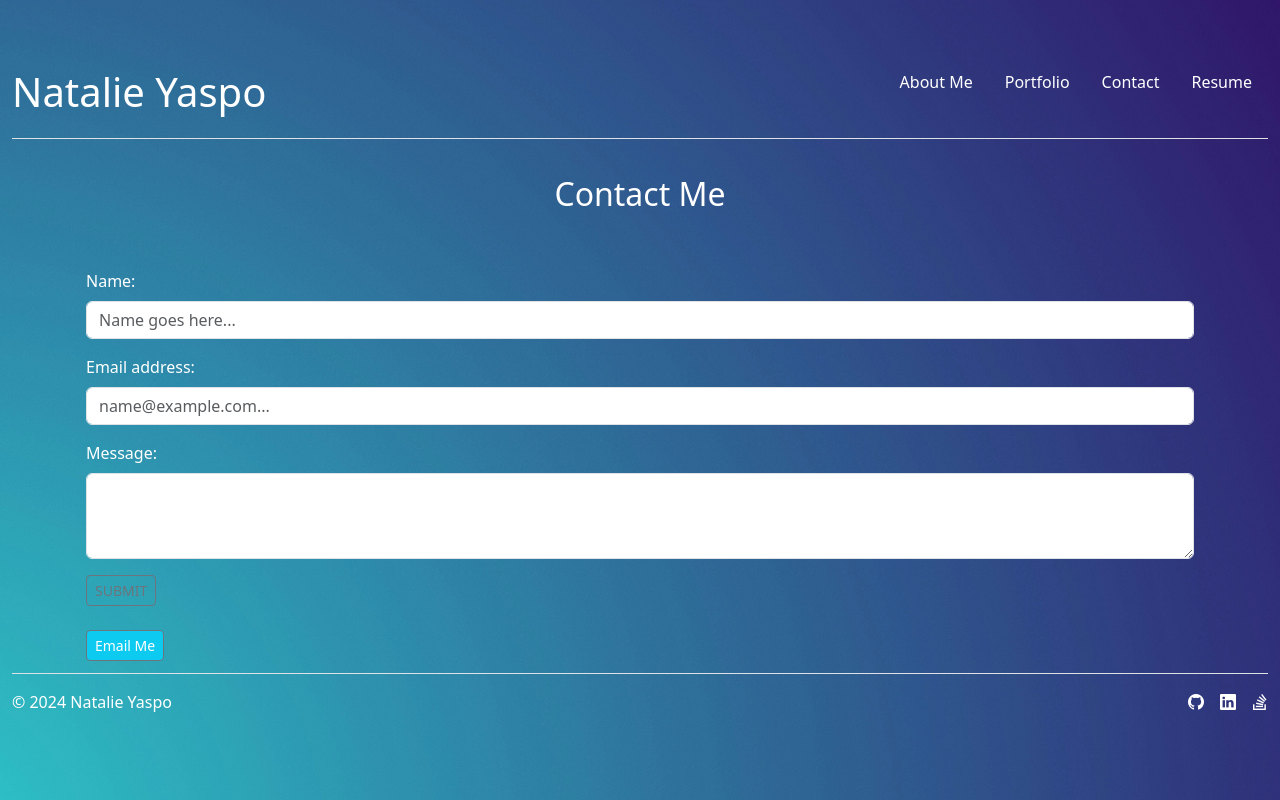
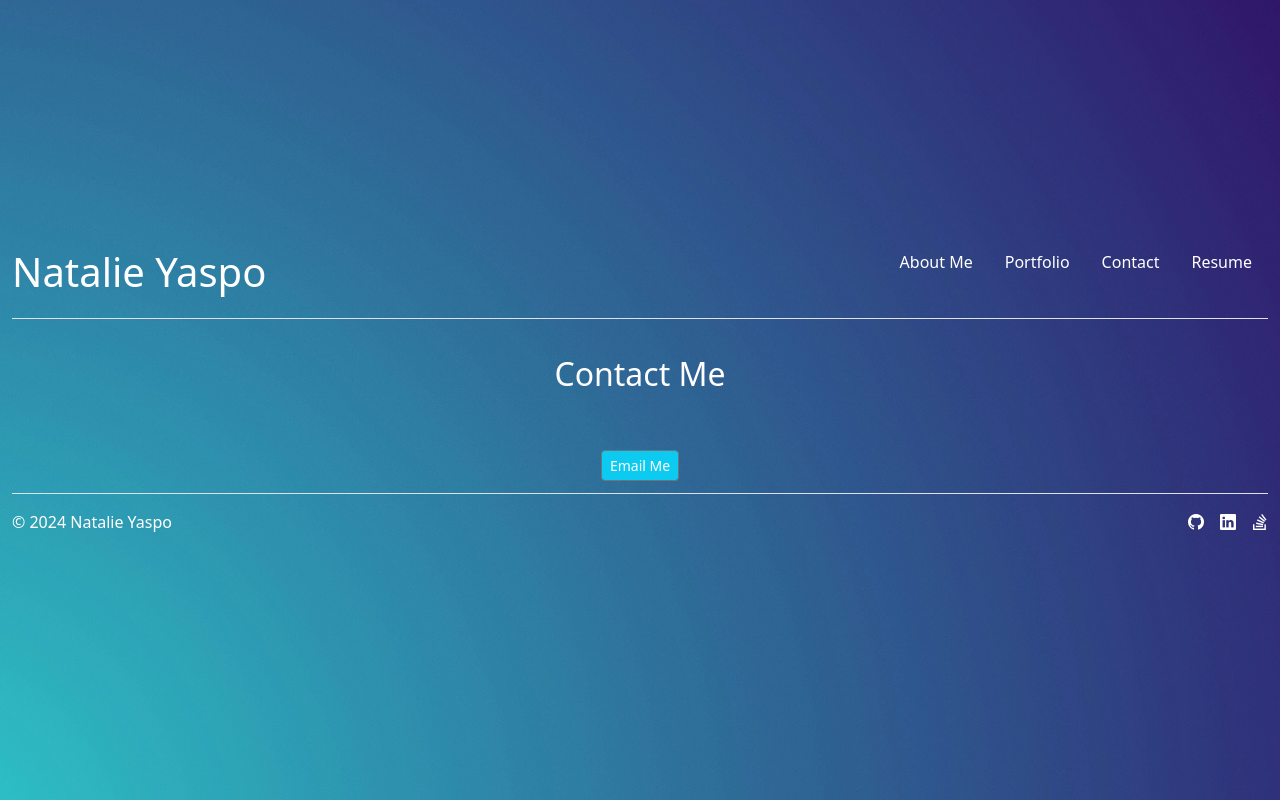
Before and after one commit to NatalieYaspo/Natalie-Yaspo-Portfolio, a React (Vite) app: page /contact in a window 1280 px wide. Built offline with nearby package versions, Linux system fonts and the light colour scheme.

Commit message:
adjusted contact page

```diff
--- a/src/pages/ContactPage.jsx
+++ b/src/pages/ContactPage.jsx
@@ -16,8 +16,8 @@ export default function Contact() {
     <div className="container col-xxl-10 px-1 py-2">
       <div className="row flex-lg-row-reverse align-items-center g-5 py-1">
       <h2 className="text-center">Contact Me</h2>
-      <div className="px-4">
-        <form onSubmit={handleSubmit((data) => setData(JSON.stringify(data)))}>
+      <div className="text-center">
+        {/* <form onSubmit={handleSubmit((data) => setData(JSON.stringify(data)))}>
           <div className="mb-3">
             <label htmlFor="exampleFormControlInput1" className="form-label text-white">Name:</label>
             <input onChange={(e) => setName(e.target.value)}
@@ -65,7 +65,7 @@ export default function Contact() {
           </div>
           <button type="submit" className="btn btn-sm btn-outline-secondary">SUBMIT</button>
           {/* Showing the error messages when incorrect information entered in form. */}
-          <ErrorMessage
+          {/* <ErrorMessage
             errors={errors}
             name="multipleErrorInput"
             render={({ messages }) => {
@@ -77,8 +77,8 @@ export default function Contact() {
                 : null;
             }}
           />
-        </form>
-        <br></br>
+        </form> */}
+        {/* <br></br> */}
         <button type="button" className="btn btn-sm btn-info btn-outline-secondary"><a href="mailto:nyaspo8@gmail.com">Email Me</a></button>
       </div>
       </div>
```
